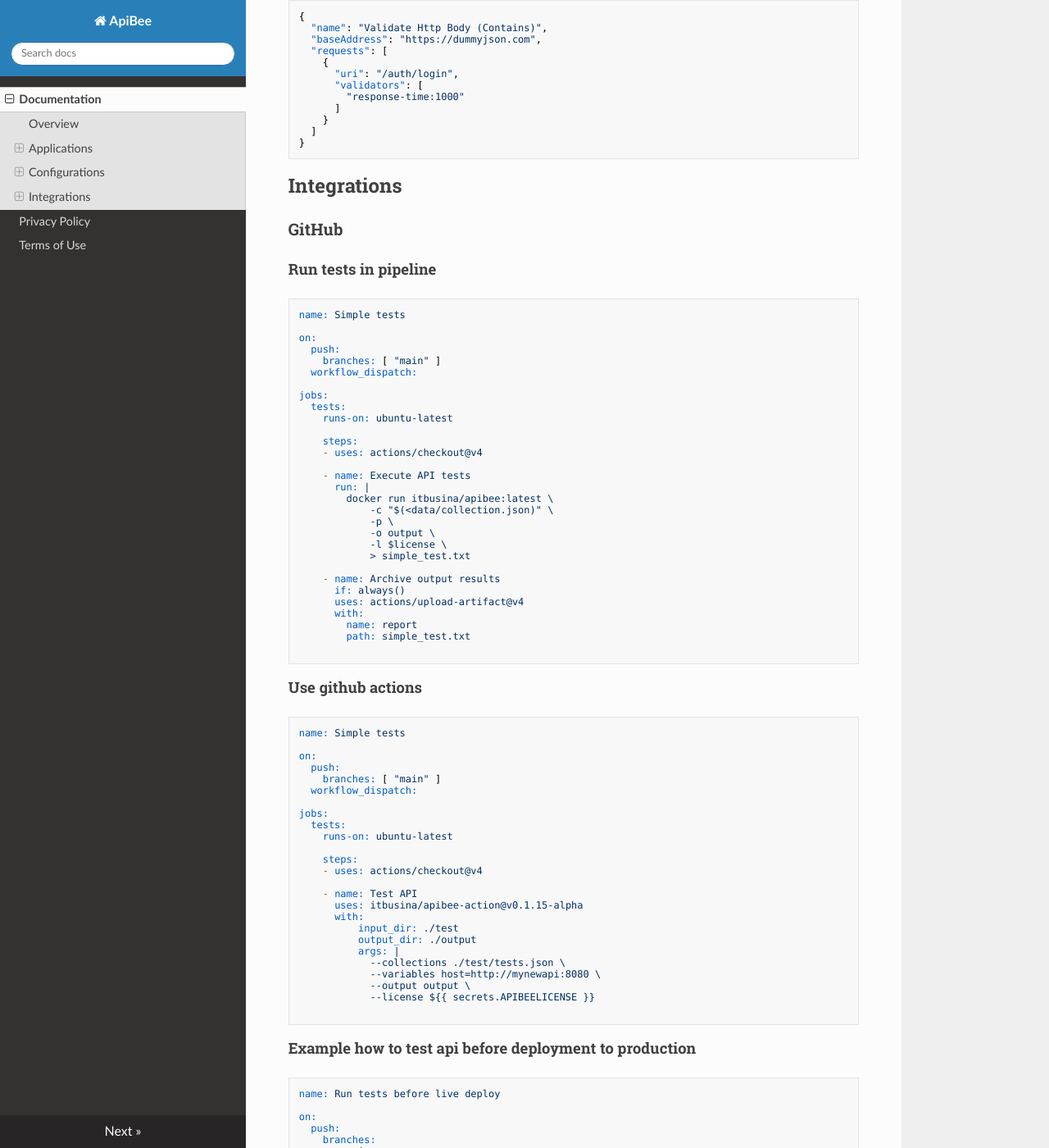
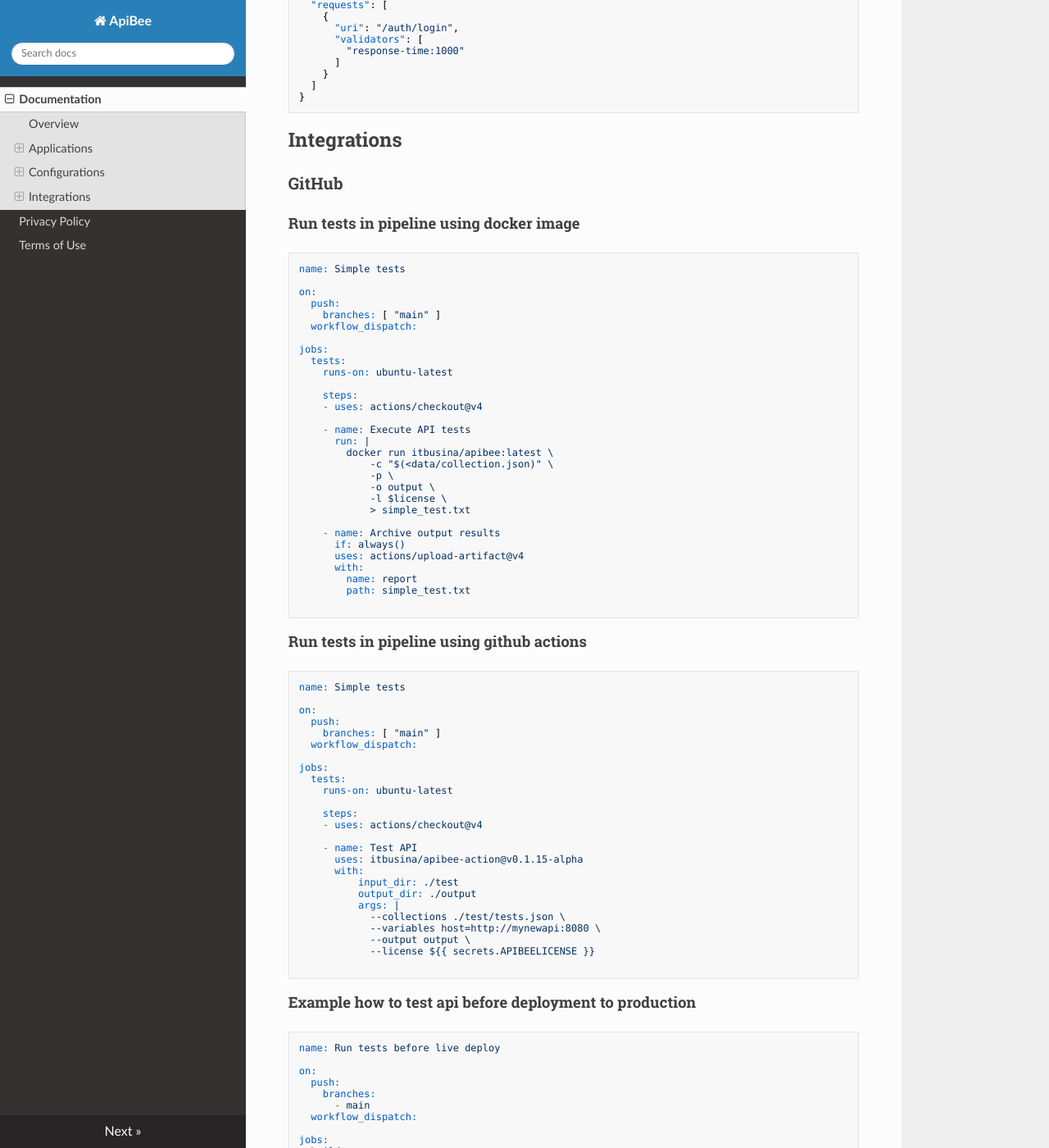
Before and after one commit to itbusina/testlemon-docs, an MkDocs documentation site: the page built from docs/docs/index.md, in a window 1280 px wide and 1400 px high, scrolled down 10527 px. Shown: the whole window at 82% size. Built offline with MkDocs 1.6.1, drawn with Linux system fonts in a browser that asks for light colours; nearby versions of some CDN libraries; some of the changed text lies outside the part shown.

Commit message:
Update index.md

````diff
--- a/docs/docs/index.md
+++ b/docs/docs/index.md
@@ -18,7 +18,7 @@ APIs testing and analytics tool with declarative JSON configuration. Available i
 
 ## Applications
 
-### Docker
+### Docker image
 
 [![Docker Pulls](https://img.shields.io/docker/pulls/itbusina/apibee)](https://hub.docker.com/r/itbusina/apibee)
 
@@ -198,7 +198,6 @@ docker run itbusina/apibee:latest \
             | tee output.json
 ```
 
-
 ### Cloud
 
 #### Create a project
@@ -590,15 +585,11 @@ Use ```"<validator name>:<value>"``` format to add a response validator.
 }
 ```
 
-
-
-
-
 ## Integrations
 
 ### GitHub
 
-#### Run tests in pipeline
+#### Run tests in pipeline using docker image
 ```yaml
 name: Simple tests
 
@@ -632,7 +623,7 @@ jobs:
 
 ```
 
-#### Use github actions
+#### Run tests in pipeline using github actions
 ```yaml
 name: Simple tests
 
````
Also changed, not shown: other parts of docs/docs/index.md (+3 -7 lines).
